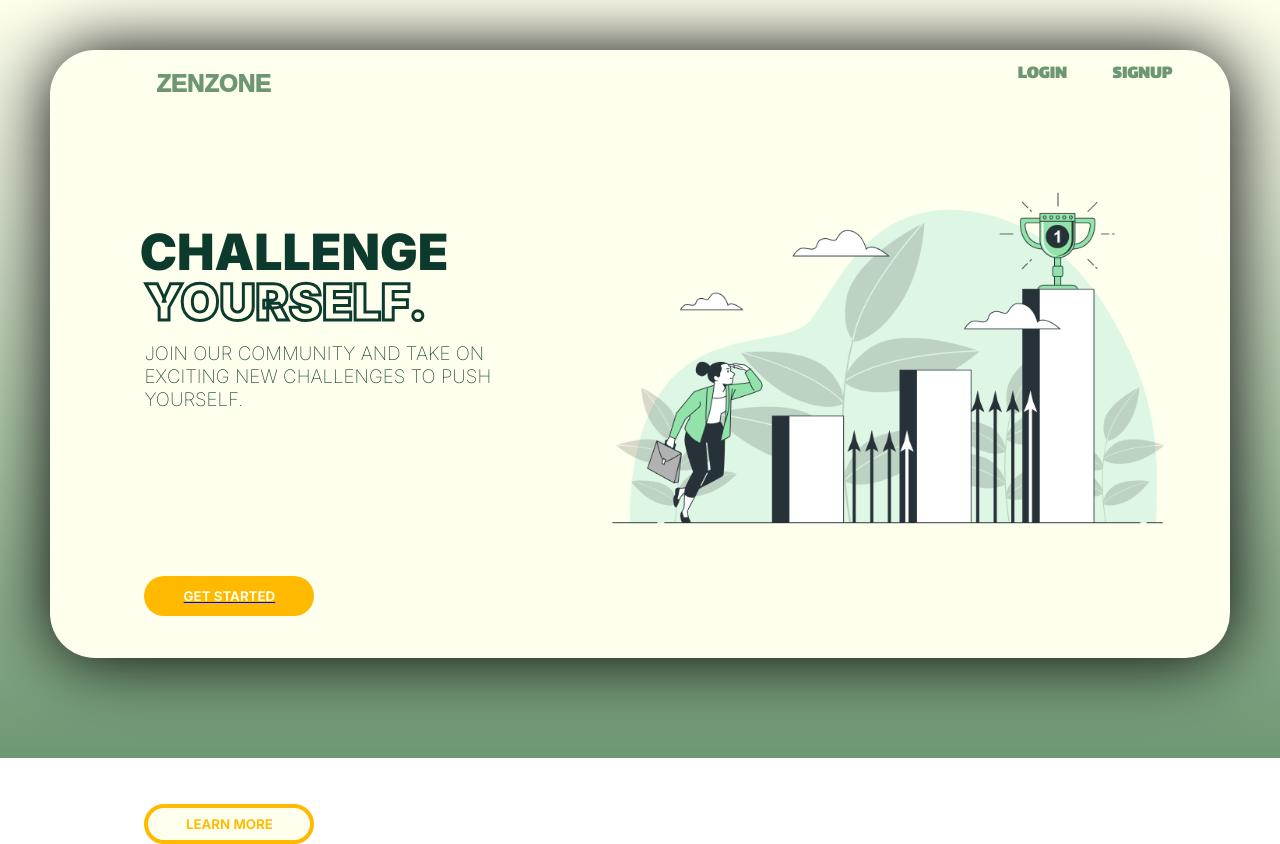
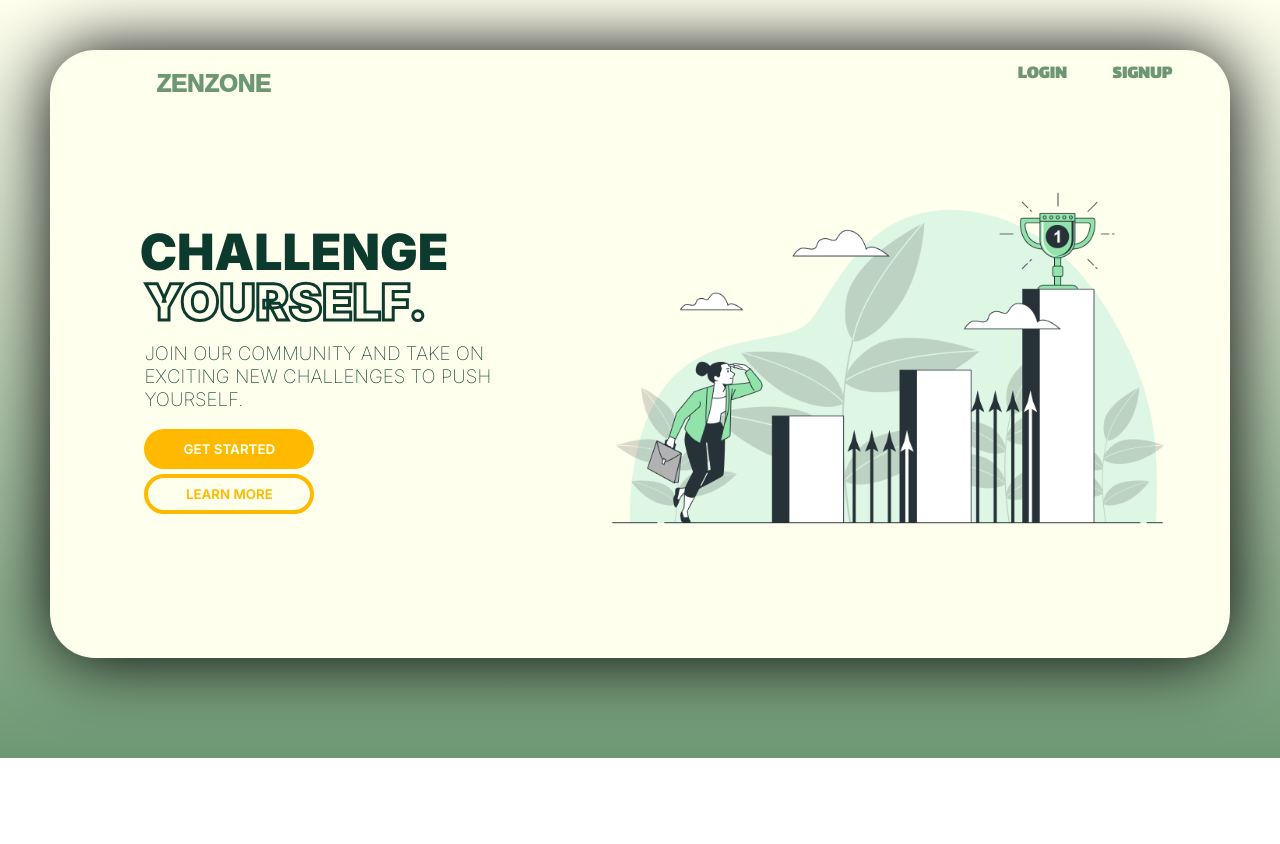
Before and after one commit to smriti243/ZenZon_Repo, a React (Create React App) app in the folder pp/: page / in a window 1280 px wide. After the commit the page ends 800 px from the top, so only its background shows below. Built offline with nearby package versions, Linux system fonts and the light colour scheme; no server answers; a web font is replaced by a local one.

Commit message:
fixed the button

```diff
--- a/pp/src/pages/lobby.css
+++ b/pp/src/pages/lobby.css
@@ -70,7 +70,7 @@
     background-color: #d9d9d9;
     border-radius:25px ;
 }
-button {
+.WhiteBox .lobbybtn {
     display: block; /* Ensure button is not hidden */
     grid-row-start: 3;
     grid-row-end: 4;
--- a/pp/src/pages/lobby.js
+++ b/pp/src/pages/lobby.js
@@ -61,7 +61,7 @@
                 </div>
             ))}
             {isCreator && (
-                <button onClick={() => navigate('/checkpoint')}>SET CHECKPOINTS</button>
+                <button className="lobbybtn" onClick={() => navigate('/checkpoint')}>SET CHECKPOINTS</button>
             )}
         </div>
     );
```
